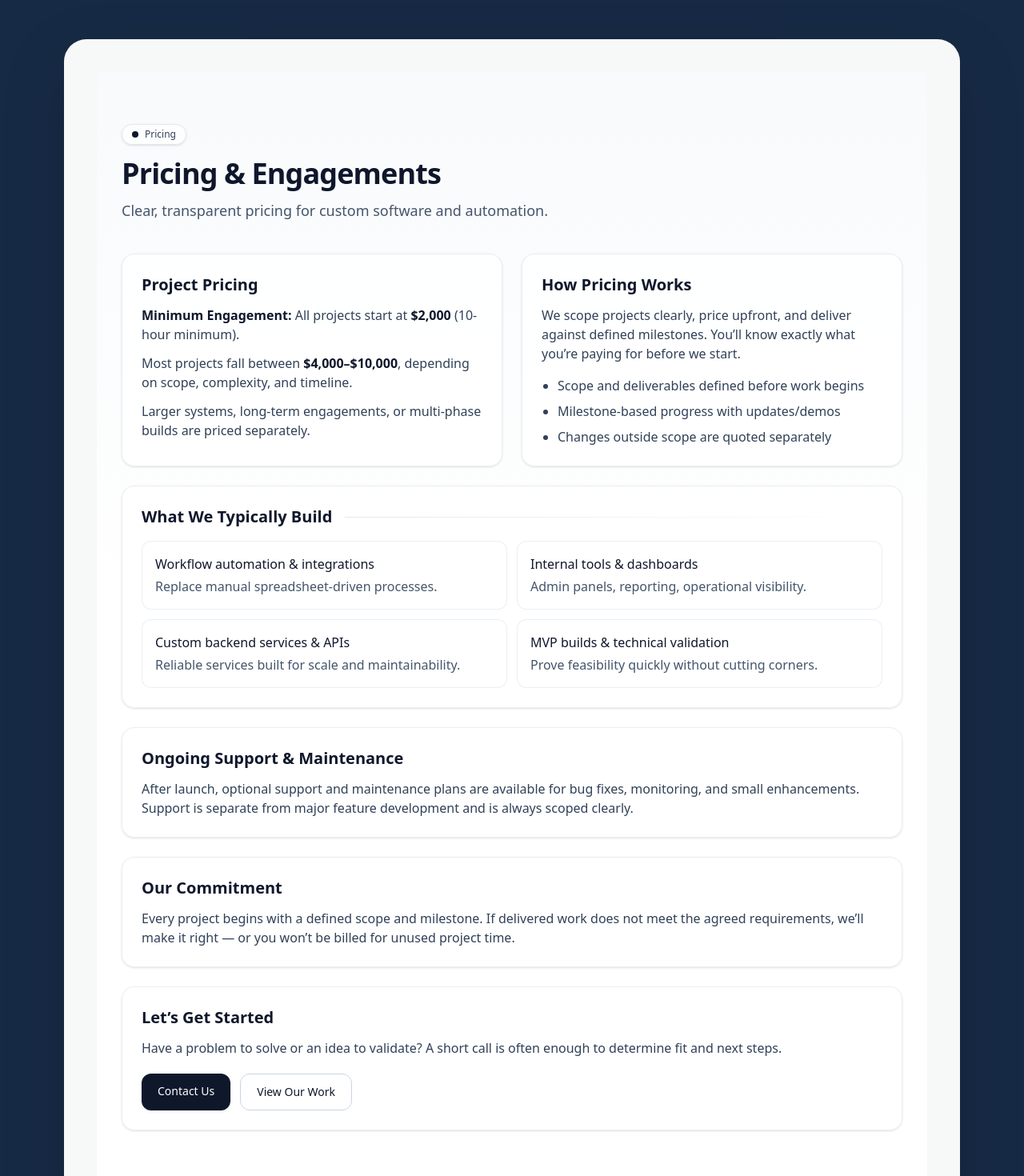
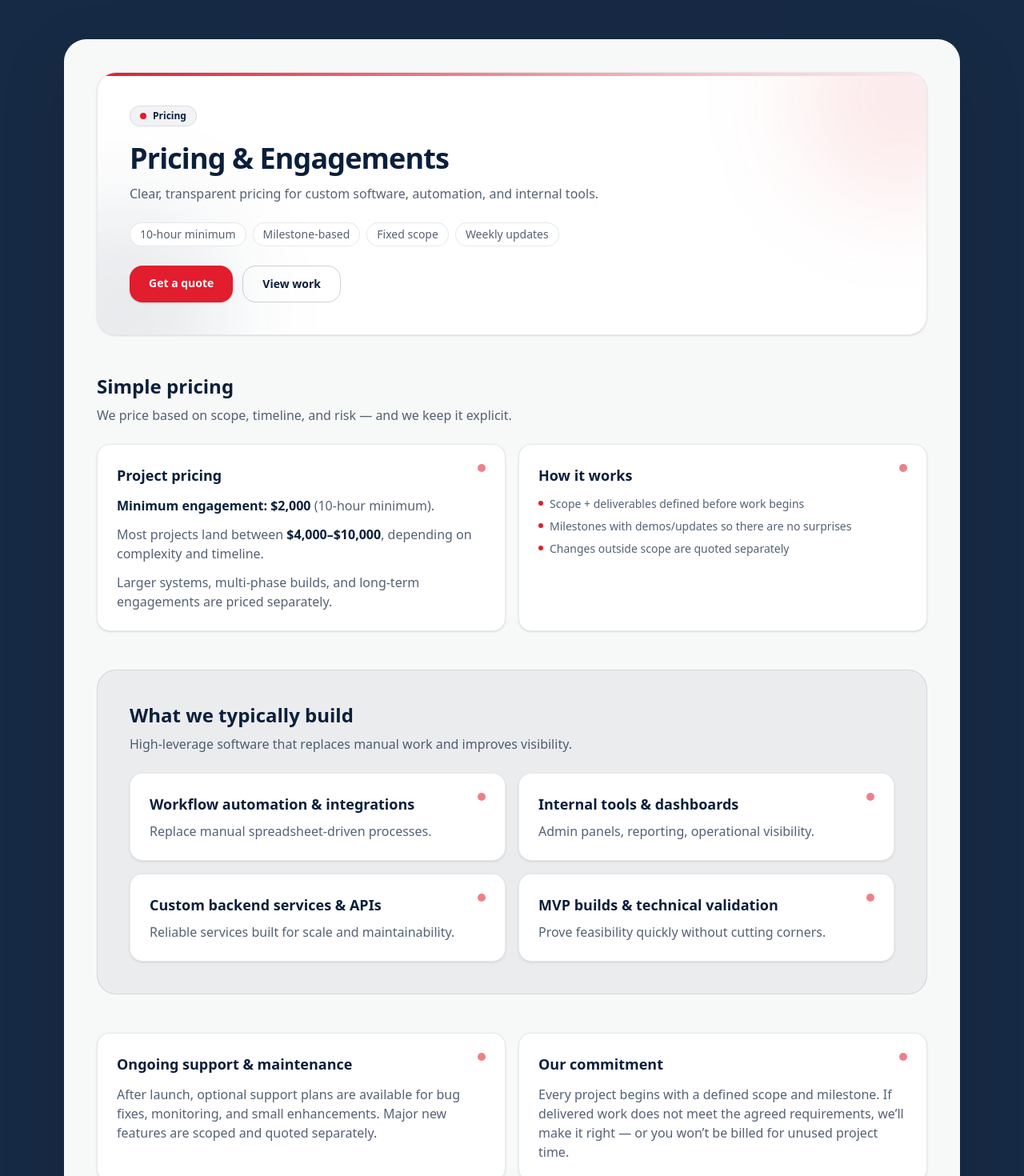
Before and after one commit to AsherKirshtein/scalable-software, a React (Vite) app: page /pricing in a window 1280 px wide. Shown: the part 80-1550 px from the top of the page at 80% size. Built offline with nearby package versions, Linux system fonts and the light colour scheme.

Commit message:
updated Pricing Page layout

```diff
--- a/src/pages/Pricing.tsx
+++ b/src/pages/Pricing.tsx
@@ -1,132 +1,191 @@
+import { Link } from "react-router-dom";
+
+function Pill({ children }: { children: React.ReactNode }) {
+  return (
+    <span className="rounded-full border border-[#0B1F3B]/10 bg-white px-3 py-1 text-sm text-[#0B1F3B]/70">
+      {children}
+    </span>
+  );
+}
+
+function InfoCard({
+  title,
+  children,
+}: {
+  title: string;
+  children: React.ReactNode;
+}) {
+  return (
+    <div className="group rounded-2xl border border-[#0B1F3B]/10 bg-white p-6 shadow-sm transition hover:-translate-y-0.5 hover:shadow-md">
+      <div className="flex items-start justify-between gap-3">
+        <div className="text-lg font-semibold text-[#0B1F3B]">{title}</div>
+        <div className="h-2.5 w-2.5 rounded-full bg-[#E11D2E]/80 opacity-70 group-hover:opacity-100" />
+      </div>
+      <div className="mt-3 text-[#0B1F3B]/70">{children}</div>
+    </div>
+  );
+}
+
 export default function Pricing() {
   return (
-    <main className="mx-auto w-full max-w-5xl px-6 py-16">
-      {/* page background layer (matches most “navy + clean” themes) */}
-      <div className="pointer-events-none absolute inset-0 -z-10 bg-gradient-to-b from-slate-50 via-white to-white" />
+    <div className="space-y-12">
+      {/* HERO */}
+      <section className="relative overflow-hidden rounded-3xl border border-[#0B1F3B]/10 bg-white p-8 shadow-sm sm:p-10">
+        <div className="pointer-events-none absolute -right-24 -top-24 h-64 w-64 rounded-full bg-[#E11D2E]/10 blur-3xl" />
+        <div className="pointer-events-none absolute -left-24 -bottom-24 h-64 w-64 rounded-full bg-[#0B1F3B]/10 blur-3xl" />
+        <div className="absolute left-0 top-0 h-1 w-full bg-gradient-to-r from-[#E11D2E] via-[#E11D2E]/50 to-transparent" />
 
-      <header className="mb-10">
-        <div className="inline-flex items-center gap-2 rounded-full border border-slate-200 bg-white/70 px-3 py-1 text-xs font-medium text-slate-700 shadow-sm backdrop-blur">
-          <span className="h-2 w-2 rounded-full bg-slate-900" />
+        <div className="relative">
+          <div className="inline-flex items-center gap-2 rounded-full border border-[#0B1F3B]/10 bg-[#0B1F3B]/5 px-3 py-1 text-xs font-semibold text-[#0B1F3B]">
+            <span className="inline-block h-2 w-2 rounded-full bg-[#E11D2E]" />
             Pricing
           </div>
 
-        <h1 className="mt-4 text-4xl font-semibold tracking-tight text-slate-900">
+          <h1 className="mt-5 text-3xl font-semibold tracking-tight text-[#0B1F3B] sm:text-4xl">
             Pricing & Engagements
           </h1>
-        <p className="mt-3 max-w-2xl text-lg text-slate-600">
-          Clear, transparent pricing for custom software and automation.
+
+          <p className="mt-3 max-w-3xl text-[#0B1F3B]/70">
+            Clear, transparent pricing for custom software, automation, and internal tools.
           </p>
-      </header>
 
-      <div className="grid gap-6 md:grid-cols-2">
-        {/* Card helper style: tinted + consistent border + hover */}
-        <section className="group rounded-2xl border border-slate-200/70 bg-white/80 p-6 shadow-sm backdrop-blur transition hover:border-slate-300">
-          <h2 className="text-xl font-semibold text-slate-900">Project Pricing</h2>
-          <p className="mt-3 text-slate-700">
-            <span className="font-semibold text-slate-900">Minimum Engagement:</span>{" "}
-            All projects start at{" "}
-            <span className="font-semibold text-slate-900">$2,000</span> (10-hour minimum).
-          </p>
-          <p className="mt-3 text-slate-700">
-            Most projects fall between{" "}
-            <span className="font-semibold text-slate-900">$4,000–$10,000</span>, depending on
-            scope, complexity, and timeline.
-          </p>
-          <p className="mt-3 text-slate-700">
-            Larger systems, long-term engagements, or multi-phase builds are priced separately.
-          </p>
+          <div className="mt-6 flex flex-wrap gap-2">
+            <Pill>10-hour minimum</Pill>
+            <Pill>Milestone-based</Pill>
+            <Pill>Fixed scope</Pill>
+            <Pill>Weekly updates</Pill>
+          </div>
+
+          <div className="mt-6 flex flex-col gap-3 sm:flex-row">
+            <Link
+              className="rounded-2xl bg-[#E11D2E] px-6 py-3 text-center text-sm font-semibold text-white shadow-sm hover:opacity-90"
+              to="/contact"
+            >
+              Get a quote
+            </Link>
+            <Link
+              className="rounded-2xl border border-[#0B1F3B]/20 px-6 py-3 text-center text-sm font-semibold text-[#0B1F3B] hover:bg-[#0B1F3B]/5"
+              to="/work"
+            >
+              View work
+            </Link>
+          </div>
+        </div>
       </section>
 
-        <section className="group rounded-2xl border border-slate-200/70 bg-white/80 p-6 shadow-sm backdrop-blur transition hover:border-slate-300">
-          <h2 className="text-xl font-semibold text-slate-900">How Pricing Works</h2>
-          <p className="mt-3 text-slate-700">
-            We scope projects clearly, price upfront, and deliver against defined milestones.
-            You’ll know exactly what you’re paying for before we start.
+      {/* PRICING CARDS */}
+      <section>
+        <div className="flex items-end justify-between gap-6">
+          <div>
+            <h2 className="text-2xl font-semibold text-[#0B1F3B]">Simple pricing</h2>
+            <p className="mt-2 max-w-2xl text-[#0B1F3B]/70">
+              We price based on scope, timeline, and risk — and we keep it explicit.
             </p>
-          <ul className="mt-4 list-disc space-y-2 pl-5 text-slate-700">
-            <li>Scope and deliverables defined before work begins</li>
-            <li>Milestone-based progress with updates/demos</li>
-            <li>Changes outside scope are quoted separately</li>
+          </div>
+        </div>
+
+        <div className="mt-6 grid gap-4 sm:grid-cols-2">
+          <InfoCard title="Project pricing">
+            <p>
+              <span className="font-semibold text-[#0B1F3B]">Minimum engagement:</span>{" "}
+              <span className="font-semibold text-[#0B1F3B]">$2,000</span> (10-hour minimum).
+            </p>
+            <p className="mt-3">
+              Most projects land between{" "}
+              <span className="font-semibold text-[#0B1F3B]">$4,000–$10,000</span>, depending on
+              complexity and timeline.
+            </p>
+            <p className="mt-3">
+              Larger systems, multi-phase builds, and long-term engagements are priced separately.
+            </p>
+          </InfoCard>
+
+          <InfoCard title="How it works">
+            <ul className="mt-1 space-y-2 text-sm text-[#0B1F3B]/70">
+              {[
+                "Scope + deliverables defined before work begins",
+                "Milestones with demos/updates so there are no surprises",
+                "Changes outside scope are quoted separately",
+              ].map((b) => (
+                <li key={b} className="flex gap-2">
+                  <span className="mt-1.5 inline-block h-1.5 w-1.5 rounded-full bg-[#E11D2E]" />
+                  <span>{b}</span>
+                </li>
+              ))}
             </ul>
+          </InfoCard>
+        </div>
       </section>
 
-        <section className="rounded-2xl border border-slate-200/70 bg-white/80 p-6 shadow-sm backdrop-blur md:col-span-2">
-          <div className="flex items-center justify-between gap-4">
-            <h2 className="text-xl font-semibold text-slate-900">What We Typically Build</h2>
-            <div className="hidden h-px flex-1 bg-gradient-to-r from-slate-200 to-transparent md:block" />
+      {/* WHAT WE BUILD */}
+      <section className="rounded-3xl border border-[#0B1F3B]/10 bg-[#0B1F3B]/5 p-8 sm:p-10">
+        <h2 className="text-2xl font-semibold text-[#0B1F3B]">What we typically build</h2>
+        <p className="mt-2 max-w-3xl text-[#0B1F3B]/70">
+          High-leverage software that replaces manual work and improves visibility.
+        </p>
+
+        <div className="mt-6 grid gap-4 sm:grid-cols-2">
+          {[
+            ["Workflow automation & integrations", "Replace manual spreadsheet-driven processes."],
+            ["Internal tools & dashboards", "Admin panels, reporting, operational visibility."],
+            ["Custom backend services & APIs", "Reliable services built for scale and maintainability."],
+            ["MVP builds & technical validation", "Prove feasibility quickly without cutting corners."],
+          ].map(([title, desc]) => (
+            <div
+              key={title}
+              className="rounded-2xl border border-[#0B1F3B]/10 bg-white p-6 shadow-sm"
+            >
+              <div className="flex items-start justify-between gap-3">
+                <div>
+                  <div className="text-lg font-semibold text-[#0B1F3B]">{title}</div>
+                  <div className="mt-2 text-[#0B1F3B]/70">{desc}</div>
                 </div>
-
-          <div className="mt-4 grid gap-3 md:grid-cols-2">
-            {[
-              {
-                title: "Workflow automation & integrations",
-                desc: "Replace manual spreadsheet-driven processes.",
-              },
-              {
-                title: "Internal tools & dashboards",
-                desc: "Admin panels, reporting, operational visibility.",
-              },
-              {
-                title: "Custom backend services & APIs",
-                desc: "Reliable services built for scale and maintainability.",
-              },
-              {
-                title: "MVP builds & technical validation",
-                desc: "Prove feasibility quickly without cutting corners.",
-              },
-            ].map((x) => (
-              <div
-                key={x.title}
-                className="rounded-xl border border-slate-200/70 bg-white/60 p-4 transition hover:border-slate-300"
-              >
-                <p className="font-medium text-slate-900">{x.title}</p>
-                <p className="mt-1 text-slate-600">{x.desc}</p>
+                <div className="h-2.5 w-2.5 rounded-full bg-[#E11D2E]/80 opacity-70" />
+              </div>
             </div>
           ))}
         </div>
       </section>
 
-        <section className="rounded-2xl border border-slate-200/70 bg-white/80 p-6 shadow-sm backdrop-blur md:col-span-2">
-          <h2 className="text-xl font-semibold text-slate-900">Ongoing Support & Maintenance</h2>
-          <p className="mt-3 text-slate-700">
-            After launch, optional support and maintenance plans are available for bug fixes,
-            monitoring, and small enhancements. Support is separate from major feature development
-            and is always scoped clearly.
-          </p>
+      {/* SUPPORT + COMMITMENT */}
+      <section>
+        <div className="grid gap-4 sm:grid-cols-2">
+          <InfoCard title="Ongoing support & maintenance">
+            After launch, optional support plans are available for bug fixes, monitoring, and small
+            enhancements. Major new features are scoped and quoted separately.
+          </InfoCard>
+
+          <InfoCard title="Our commitment">
+            Every project begins with a defined scope and milestone. If delivered work does not meet
+            the agreed requirements, we’ll make it right — or you won’t be billed for unused project
+            time.
+          </InfoCard>
+        </div>
       </section>
 
-        <section className="rounded-2xl border border-slate-200/70 bg-white/80 p-6 shadow-sm backdrop-blur md:col-span-2">
-          <h2 className="text-xl font-semibold text-slate-900">Our Commitment</h2>
-          <p className="mt-3 text-slate-700">
-            Every project begins with a defined scope and milestone. If delivered work does not
-            meet the agreed requirements, we’ll make it right — or you won’t be billed for unused
-            project time.
-          </p>
-        </section>
-
-        <section className="rounded-2xl border border-slate-200/70 bg-white/80 p-6 shadow-sm backdrop-blur md:col-span-2">
-          <h2 className="text-xl font-semibold text-slate-900">Let’s Get Started</h2>
-          <p className="mt-3 text-slate-700">
-            Have a problem to solve or an idea to validate? A short call is often enough to
-            determine fit and next steps.
+      {/* CTA */}
+      <section className="rounded-3xl border border-[#0B1F3B]/10 bg-white p-8 shadow-sm sm:p-10">
+        <h2 className="text-2xl font-semibold text-[#0B1F3B]">Let’s get started</h2>
+        <p className="mt-2 max-w-3xl text-[#0B1F3B]/70">
+          Have a problem to solve or an idea to validate? A short call is often enough to determine
+          fit and next steps.
         </p>
 
-          <div className="mt-5 flex flex-wrap gap-3">
-            <a
-              href="/contact"
-              className="rounded-xl bg-slate-900 px-5 py-3 text-sm font-medium text-white shadow-sm hover:opacity-90"
+        <div className="mt-6 flex flex-col gap-3 sm:flex-row">
+          <Link
+            className="rounded-2xl bg-[#E11D2E] px-6 py-3 text-center text-sm font-semibold text-white shadow-sm hover:opacity-90"
+            to="/contact"
           >
-              Contact Us
-            </a>
-            <a
-              href="/work"
-              className="rounded-xl border border-slate-300 bg-white/60 px-5 py-3 text-sm font-medium text-slate-900 hover:bg-slate-50"
+            Contact
+          </Link>
+          <Link
+            className="rounded-2xl border border-[#0B1F3B]/20 px-6 py-3 text-center text-sm font-semibold text-[#0B1F3B] hover:bg-[#0B1F3B]/5"
+            to="/work"
           >
-              View Our Work
-            </a>
+            View work
+          </Link>
         </div>
       </section>
     </div>
-    </main>
   );
 }
```
Lines whose indentation alone changed are shown as unchanged.
